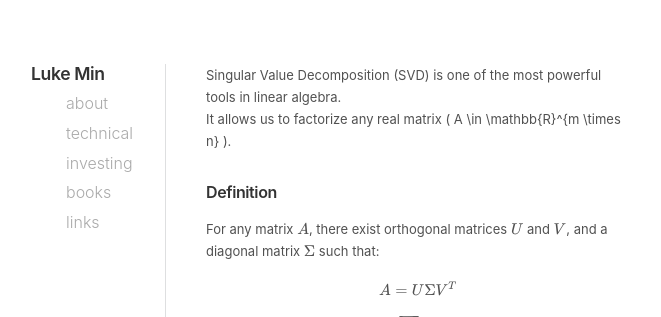
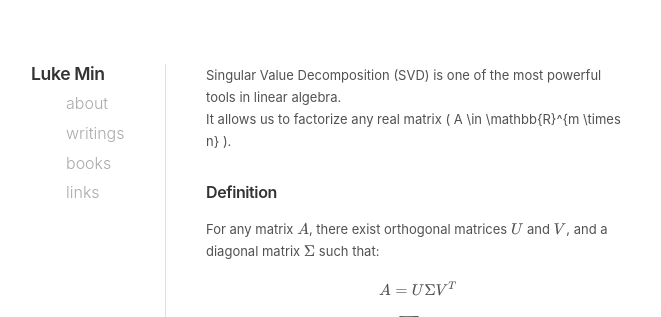
Before and after one commit to luke-min/luke-min.github.io, a Jekyll site: the page built from writings/sample-math.md, in a window 1280 px wide. Shown: the top 317 px of the page, without its empty margins (35-696 px from the left). Built offline with Jekyll 4.4.1, drawn with Linux system fonts in a browser that asks for light colours; nearby versions of some CDN libraries.

Commit message:
Changed some header names

```diff
--- a/_includes/header.html
+++ b/_includes/header.html
@@ -6,8 +6,7 @@
   <nav class="masthead-nav">
     <ul class="navlist">
       <li class="navitem"><a href="/about">About</a></li>
-      <li class="navitem"><a href="/technical">Technical</a></li>
-      <li class="navitem"><a href="/investing">Investing</a></li>
+      <li class="navitem"><a href="/writings">Writings</a></li>
       <li class="navitem"><a href="/books">Books</a></li>
       <li class="navitem"><a href="/links">Links</a></li>
     </ul>
```
Also changed, not shown: investing.md (deleted, +0 -8 lines), writings.md (renamed from technical.md), writings/2024-01-01-sample.md (renamed from technical/2024-01-01-sample.md), writings/sample-math.md (renamed from technical/sample-math.md).
